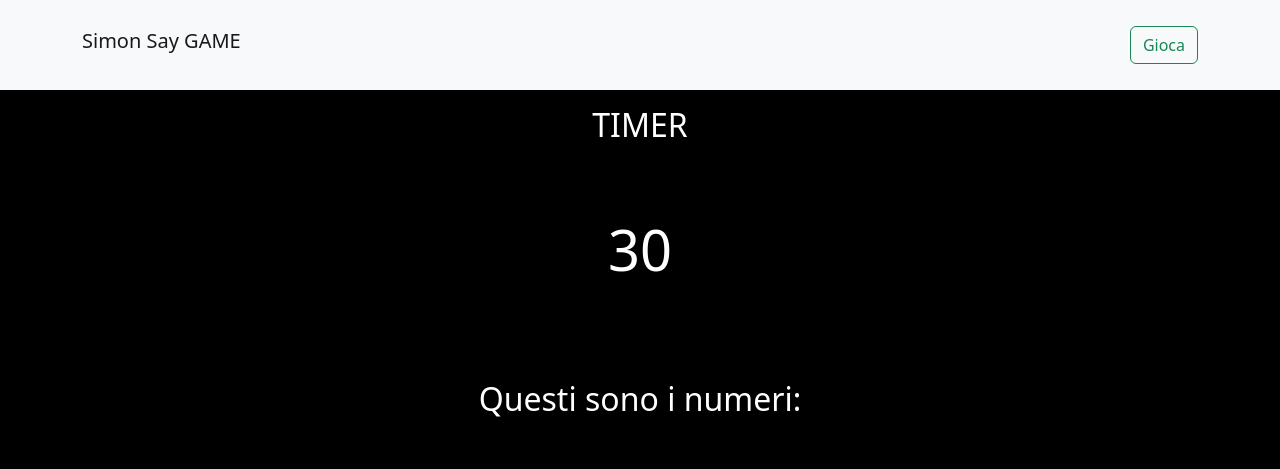
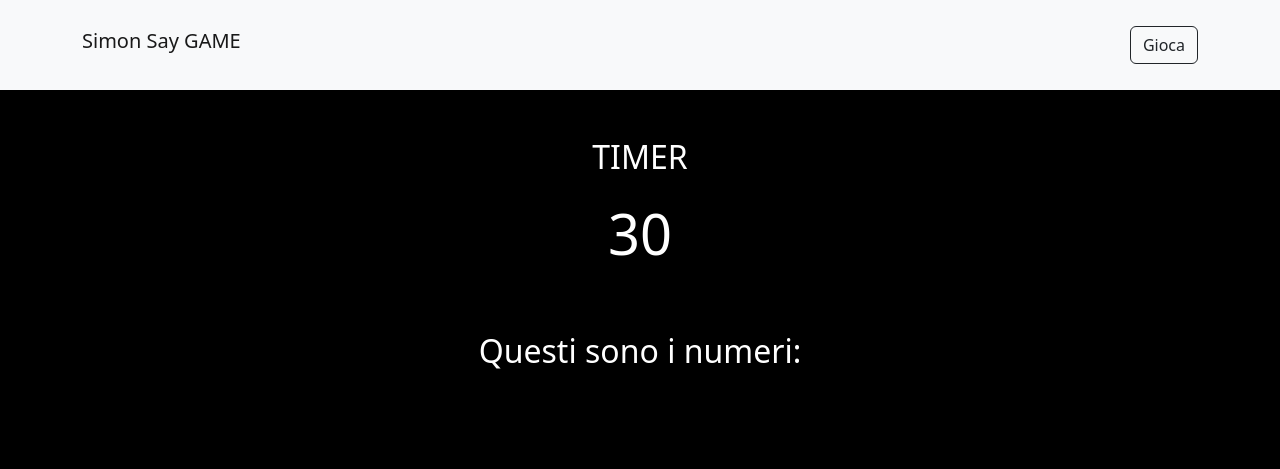
Before and after one commit to AndreaCreazzi/js-simon, a plain HTML site: page index.html in a window 1280 px wide. Drawn offline with nearby package versions, Linux system fonts and the light colour scheme.

Commit message:
fix html

```diff
--- a/index.html
+++ b/index.html
@@ -17,18 +17,18 @@
         <nav class="navbar bg-light">
             <div class="container py-3">
                 <h1 class="navbar-brand">Simon Say GAME</h1>
-                <button class="btn btn-outline-success">Gioca</button>
+                <button class="btn btn-outline-dark">Gioca</button>
             </div>
           </nav>
     </header>
     <!-- main game -->
     <main class="vh-100">
         <div class="container h-100">
-            <h2 class= "text-center py-3  text-white">TIMER</h2>
-            <div id="timer" class="text-center display-4 py-5 text-white">30</div>
-            <h2 class= "text-center py-5  text-white">Questi sono i numeri:</h2>
-            <div id="numbers" class="text-center display-4 py-5  text-white"></div>
-            <div id="result" class="text-center display-4 py-5  text-white"></div>
+            <h2 class= "text-center pt-5  text-white">TIMER</h2>
+            <div id="timer" class="text-center display-4 py-3 text-white">30</div>
+            <h2 class= "text-center py-5 text-white">Questi sono i numeri:</h2>
+            <div id="numbers" class="text-center display-4 py-5 text-white"></div>
+            <div id="result" class="text-center display-4 py-5 text-white"></div>
         </div>
     </main>
 </body>
```
